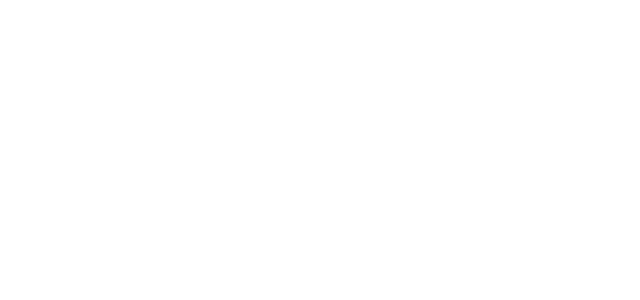
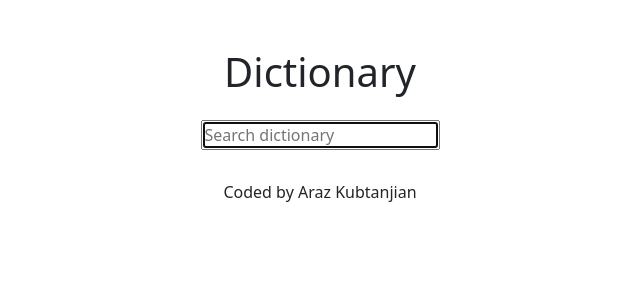
Before and after one commit to araz0515/dictionary-project, a React (Create React App) app: page / in a window 1280 px wide. Shown: the top 300 px of the page, without its empty margins (320-960 px from the left). Built offline with nearby package versions, Linux system fonts and the light colour scheme.

Commit message:
Added search engine

```diff
--- a/src/App.css
+++ b/src/App.css
@@ -0,0 +1,4 @@
+.App-footer {
+  text-align: center;
+  margin: 30px 0;
+}
--- a/src/App.js
+++ b/src/App.js
@@ -1,9 +1,18 @@
 import "./App.css";
+import "bootstrap/dist/css/bootstrap.css";
+import Dictionary from "./Dictionary";
 
 function App() {
   return (
     <div className="App">
-      <header className="App-header"></header>
+      <div className="container">
+        <header className="App-header"></header>
+        <main>
+          {" "}
+          <Dictionary />
+        </main>
+      </div>
+      <footer className="App-footer">Coded by Araz Kubtanjian</footer>
     </div>
   );
 }
--- /dev/null
+++ b/src/Dictionary.js
@@ -0,0 +1,28 @@
+import React, { useState } from "react";
+import "./Dictionary.css";
+
+export default function Dictionary() {
+  let [value, setValue] = useState(null);
+  function search(event) {
+    event.preventDefault();
+    alert(`Searching for ${value} definition...`);
+  }
+
+  function handleUpdate(event) {
+    event.preventDefault();
+    setValue(event.target.value);
+  }
+  return (
+    <div className="Dictionary">
+      <h1 className="text-center mt-5 mb-4">Dictionary</h1>
+      <form className="text-center" onSubmit={search}>
+        <input
+          type="search"
+          placeholder="Search dictionary"
+          autoFocus={true}
+          onChange={handleUpdate}
+        />
+      </form>
+    </div>
+  );
+}
```
Also changed, not shown: src/Dictionary.css (added).
